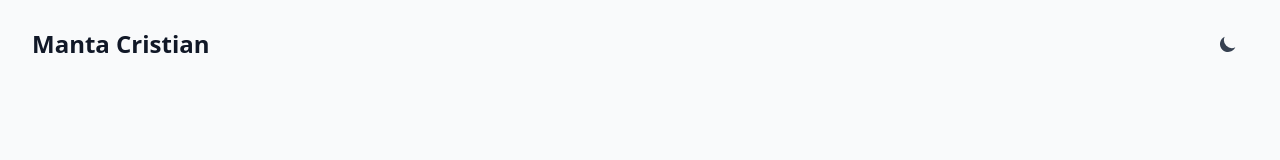
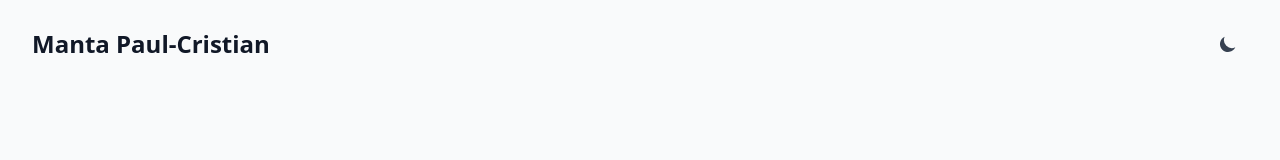
Before and after one commit to ChatWithAIGit/CV-Manta-Cristian, a plain HTML site: page index.html in a window 1280 px wide. Shown: the top 160 px of the page. Drawn offline with nearby package versions, Linux system fonts and the light colour scheme.

Commit message:
changed logo

```diff
--- a/index.html
+++ b/index.html
@@ -45,7 +45,7 @@
         <!-- Header with theme toggle -->
         <header class="py-6 px-4 sm:px-6 lg:px-8">
             <div class="flex justify-between items-center max-w-7xl mx-auto">
-                <div class="text-2xl font-bold text-gray-900 dark:text-white">Manta Cristian</div>
+                <div class="text-2xl font-bold text-gray-900 dark:text-white">Manta Paul-Cristian</div>
                 <button id="theme-toggle" type="button" class="text-gray-700 dark:text-gray-300 hover:bg-gray-200 dark:hover:bg-gray-700 rounded-lg p-2.5">
                     <svg id="theme-toggle-dark-icon" class="w-5 h-5 hidden" fill="currentColor" viewBox="0 0 20 20" xmlns="http://www.w3.org/2000/svg">
                         <path d="M17.293 13.293A8 8 0 016.707 2.707a8.001 8.001 0 1010.586 10.586z"></path>
```
